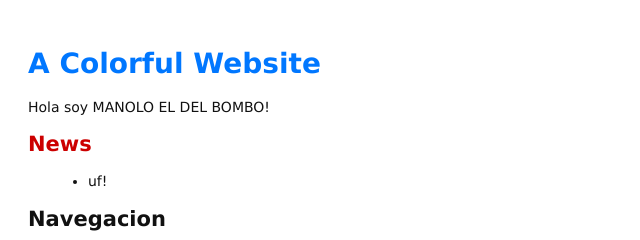
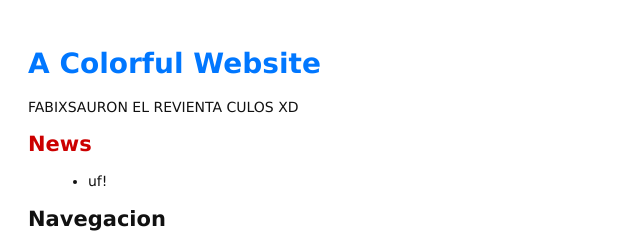
Before and after one commit to beeva-fabiandiaz/Repopruebas, a plain HTML site: page index.html in a window 1280 px wide. Shown: the top 240 px of the page, 0-640 px from the left. Drawn offline with Linux system fonts and the light colour scheme.

Commit message:
Fabixsauron

```diff
--- a/index.html
+++ b/index.html
@@ -11,7 +11,7 @@
 </head>
 <body>
   <h1 style="color: #07F">A Colorful Website</h1>
-  <p>Hola soy MANOLO EL DEL BOMBO!</p>
+  <p>FABIXSAURON EL REVIENTA CULOS XD</p>
 
   <h2 style="color: #C00">News</h2>
   <ul>
```
